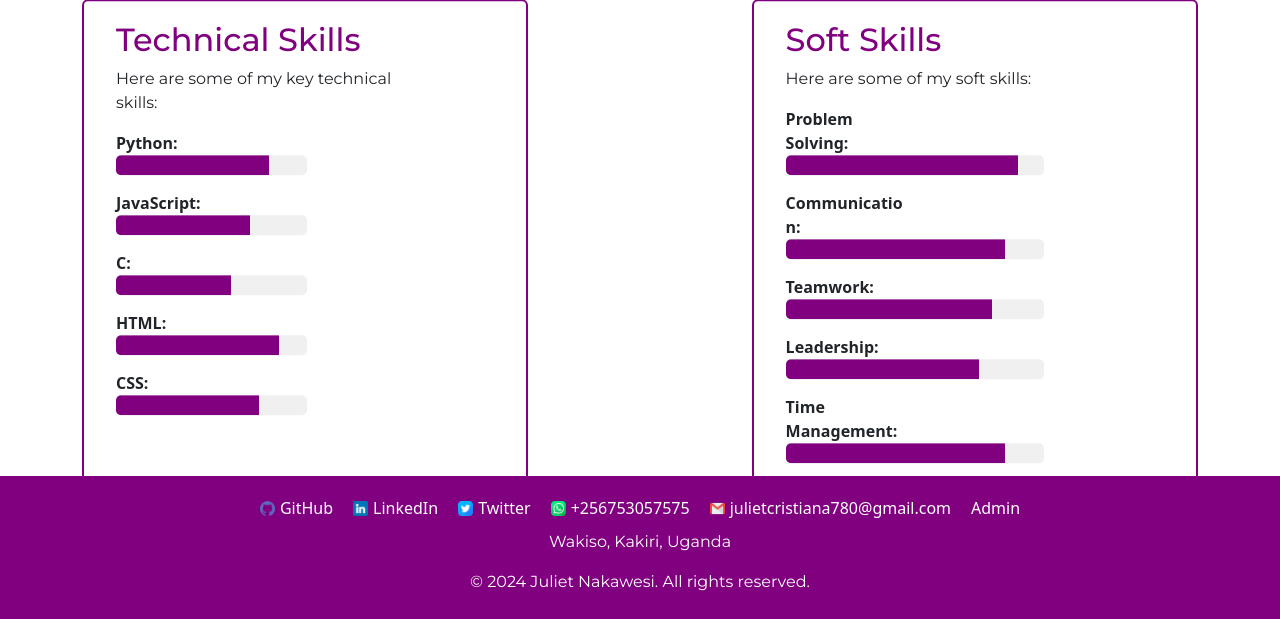
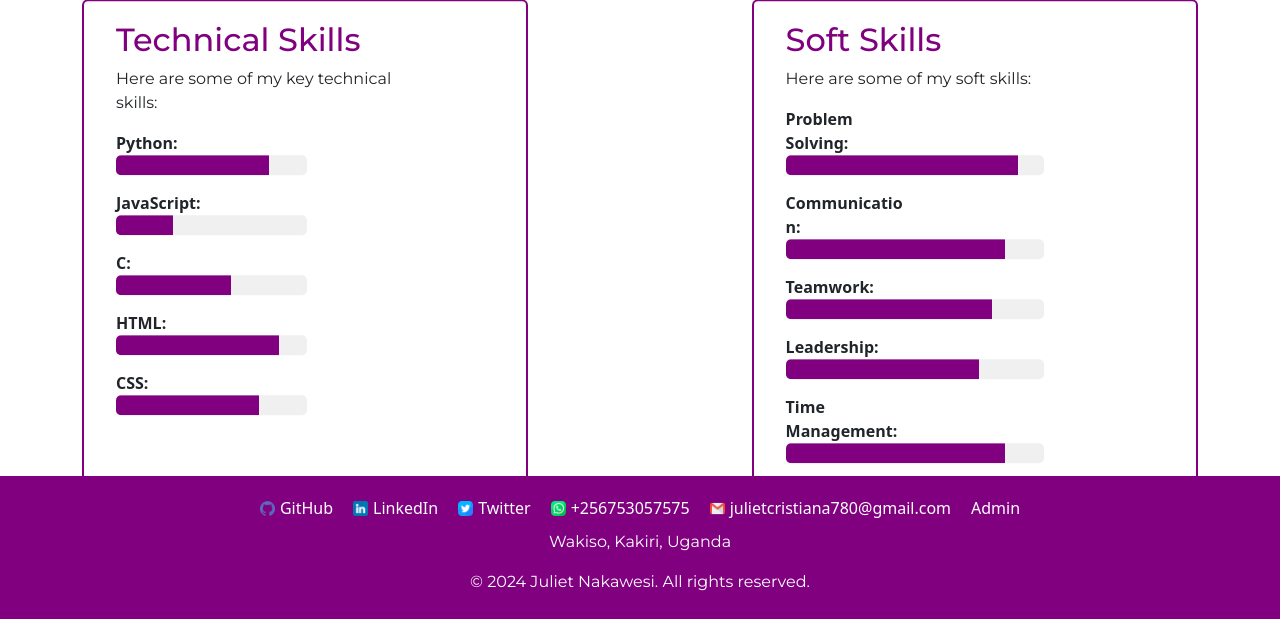
Before and after one commit to juliesuarez/julietnakawesi_portifolio, a Django app: template julie/templates/skills.html in a window 1280 px wide. Shown: the part 180-799 px from the top of the page. Run offline with Django 3.2, Linux system fonts and the light colour scheme; the template is opened without the code that fills it, so the values that code supplies are empty.

```diff
--- a/julie/templates/skills.html
+++ b/julie/templates/skills.html
@@ -78,7 +78,7 @@
                             <li class="skill-item">
                                 <span>JavaScript:</span>
                                 <div class="skill-progress">
-                                    <div class="skill-progress-bar" style="width: 70%;"></div>
+                                    <div class="skill-progress-bar" style="width: 30%;"></div>
                                 </div>
                             </li>
                             <li class="skill-item">
```
